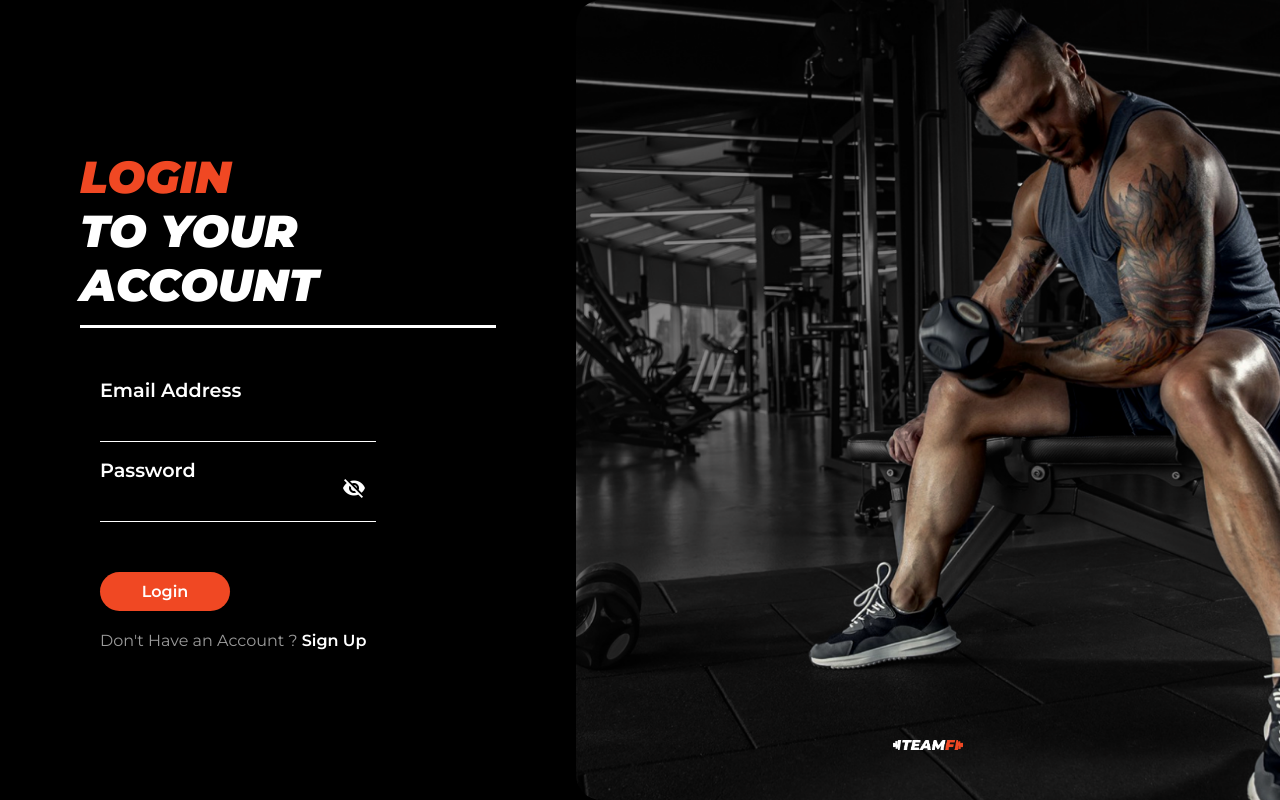
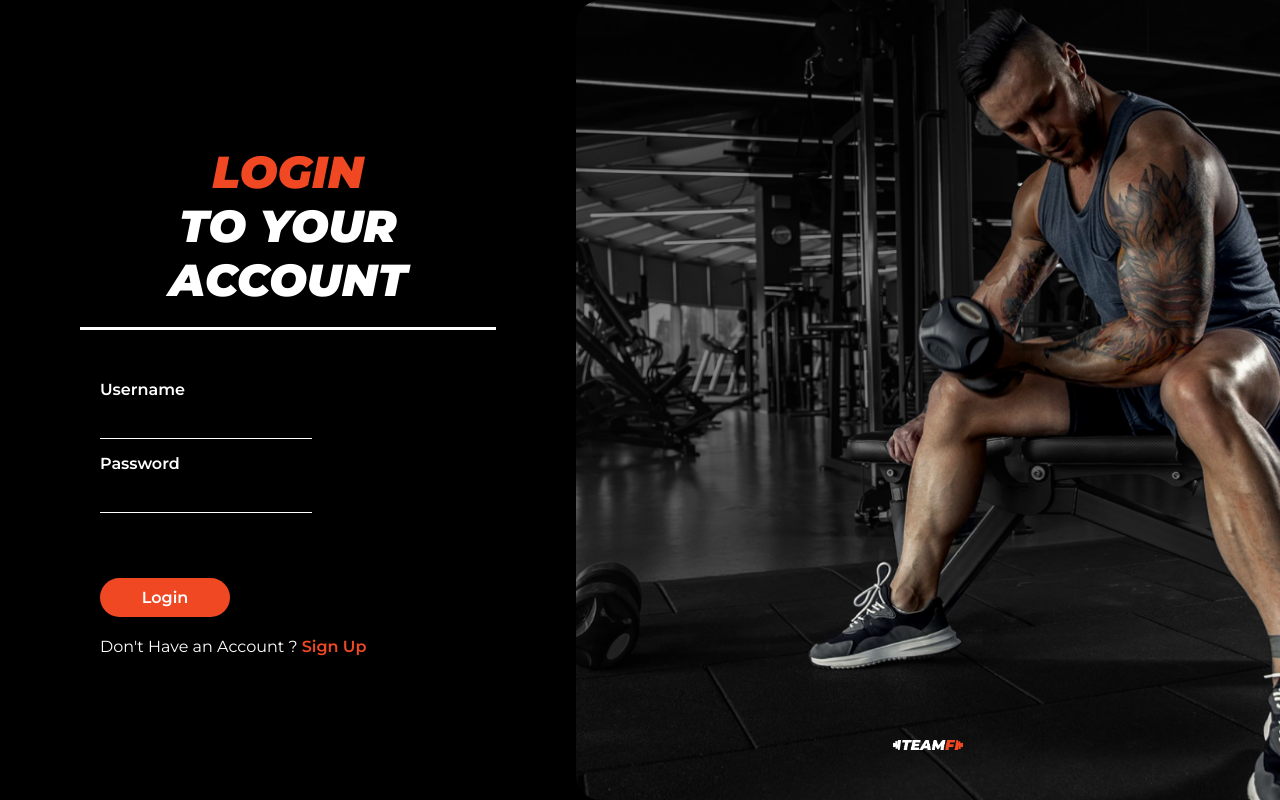
Before and after one commit to Syhxmii/TeamFIndo, a Django app: page /login/ in a window 1280 px wide. Run offline with Django 4.2, Linux system fonts and the light colour scheme.

Commit message:
Feat : Login, Register

```diff
--- a/AI_HealthTrainer/AI_HealthTrainer/templates/Structures/login.html
+++ b/AI_HealthTrainer/AI_HealthTrainer/templates/Structures/login.html
@@ -8,7 +8,7 @@
 
     <!-- STYLE -->
     <!-- <link rel="stylesheet" href="../../../static/styles/login.css" /> -->
-    <link rel="stylesheet" href="{% static 'styles/login.css' %}">
+    <link rel="stylesheet" href="{% static 'styles/login.css' %}" />
 
     <!-- ICON -->
     <link
@@ -34,24 +34,32 @@
           Account
         </h2>
         <hr />
+
         <div class="box-input">
+          <form method="post" action="{% url 'login' %}">
+            {% csrf_token %}
             <div class="input-email">
-            <label for="email">Email Address</label>
-            <input type="email" name="email" id="email" />
+              <label for="email">Username</label>
+              <input type="text" name="username" />
             </div>
             <div class="input-password">
               <label for="password">Password</label>
               <input type="password" name="password" id="password" />
-            <span id="iconClick"><i id="icon" class="material-icons">visibility_off</i></span>
+              <span id="iconClick"
+                ><i id="icon" class="material-icons">visibility_off</i></span
+              >
             </div>
             <button class="btnLogin" type="submit">Login</button>
-          <p>Don't Have an Account ? <span><a href="{% url 'signup' %}">Sign Up</a></span> </p>
-
+            <p>
+              Don't Have an Account ?
+              <span><a href="{% url 'signup' %}">Sign Up</a></span>
+            </p>
+          </form>
         </div>
       </div>
     </div>
     <div class="image-container">
-        <img src="../../../static/assets/logoteam.png" alt="logo">
+      <img src="../../../static/assets/logoteam.png" alt="logo" />
       <!-- <div class="img">
             <img src="../../../static/assets/logoteam.png" alt="logo">
         </div> -->
@@ -61,3 +69,44 @@
     <script src="{% static 'javascripts/login.js' %}"></script>
   </body>
 </html>
+
+<style>
+  h2 {
+    font-size: 1.5rem;
+    font-weight: 600;
+    text-align: center;
+    margin-bottom: 20px;
+  }
+
+  .input-email,
+  .input-password {
+    margin-bottom: 15px;
+  }
+
+  label {
+    font-size: 1rem;
+    color: #ffff;
+    font-weight: 600;
+  }
+
+  input {
+    border: none;
+    border-bottom: 1px solid #ffff;
+    outline: none;
+    background-color: transparent;
+    padding: 10px;
+    font-size: 1rem;
+    color: #ffff;
+  }
+
+  p {
+    color: white;
+    margin-top: 20px;
+  }
+
+  a {
+    color: #f04823;
+    text-decoration: none;
+    font-weight: 600;
+  }
+</style>
--- a/AI_HealthTrainer/AI_HealthTrainer/templates/Structures/signup.html
+++ b/AI_HealthTrainer/AI_HealthTrainer/templates/Structures/signup.html
@@ -101,7 +101,7 @@
             <p>
               Already have an Account ?
               <span
-                ><a href="{% url 'login' %}" style="color: white"
+                ><a href="{% url 'login' %}" style="color: #f04823"
                   >LogIn</a
                 ></span
               >
--- a/AI_HealthTrainer/AI_HealthTrainer/views.py
+++ b/AI_HealthTrainer/AI_HealthTrainer/views.py
@@ -4,6 +4,9 @@ from django.http import StreamingHttpResponse, JsonResponse
 from django.contrib.auth.forms import UserCreationForm
 from django.contrib.auth import login
 from django.shortcuts import render, redirect
+from .forms import SignUpForm
+from django.shortcuts import render, redirect
+from django.contrib.auth import authenticate, login
 
 from AI_HealthTrainer import health_trainer
 from datetime import datetime, timedelta
@@ -55,34 +58,39 @@ def completion(request):
 def homepage(request):
     return render(request, "Structures/homepage.html")
 
-def login(request):
-    return render(request, "Structures/login.html")
+def user_login(request):
+    if request.method == 'POST':
+        username = request.POST['username']  # Menggunakan username field sebagai email
+        password = request.POST['password']
+        print(username)
+
+        user = authenticate(request, username=username, password=password)
+
+        if user is not None:
+            login(request, user)
+            print("login Berhasil")
+            # return redirect('signup')  # Ganti 'home' dengan nama URL yang sesuai
+        else:
+            error_message = "Invalid email or password."
+            return render(request, 'Structures/login.html', {'error_message': error_message})
+
+    return render(request, 'Structures/login.html')
 
 def signup(request):
     if request.method == 'POST':
-        form = UserCreationForm(request.POST)
+        form = SignUpForm(request.POST)
         if form.is_valid():
             user = form.save()
-            # Log the user in
-            login(request, user)  # Hanya satu argumen, yaitu objek request
-            return redirect('index') # Redirect to the homepage or wherever you want
+            login(request, user)
+            return redirect('login')
         else:
             print("Form is not valid", form.errors)
     else:
-        form = UserCreationForm()
-
-    # Access current authenticated user's username
-    if request.user.is_authenticated:
-        print("Current user:", request.user.username)
-    else:
-        print("No user is currently logged in")
+        form = SignUpForm()
 
     return render(request, 'Structures/signup.html', {'form': form})
 
 
-    # return render(request, 'Structures/signup.html')
-    # return render(request, "Structures/signup.html")
-
 
 # def index(request):
 #     return render(request, 'index.html')
--- a/AI_HealthTrainer/config/urls.py
+++ b/AI_HealthTrainer/config/urls.py
@@ -23,7 +23,7 @@ from AI_HealthTrainer import views
 urlpatterns = [
     path("admin/", admin.site.urls),
     path('', views.homepage, name='homepage'),
-    path('login/', views.login, name='login'),
+    path('login/', views.user_login, name='login'),
     path('signup/', views.signup, name='signup'),
     path('time/', views.set_time, name='set_time'),
     path('camera/', views.camera, name='camera'),
--- a/AI_HealthTrainer/static/styles/signup.css
+++ b/AI_HealthTrainer/static/styles/signup.css
@@ -156,6 +156,12 @@ p {
     margin-top: 20px
 }
 
+a {
+    color: #f04823;
+    text-decoration: none;
+    font-weight: 600;
+}
+
 .btnLogin {
     margin-top: 50px;
     width: 130px;
```
Also changed, not shown: AI_HealthTrainer/AI_HealthTrainer/forms.py (added, +20 -0 lines), AI_HealthTrainer/static/styles/login.css (+16 -16 lines), AI_HealthTrainer/config/settings.py (line endings or trailing spaces). Lines whose indentation alone changed are shown as unchanged.
